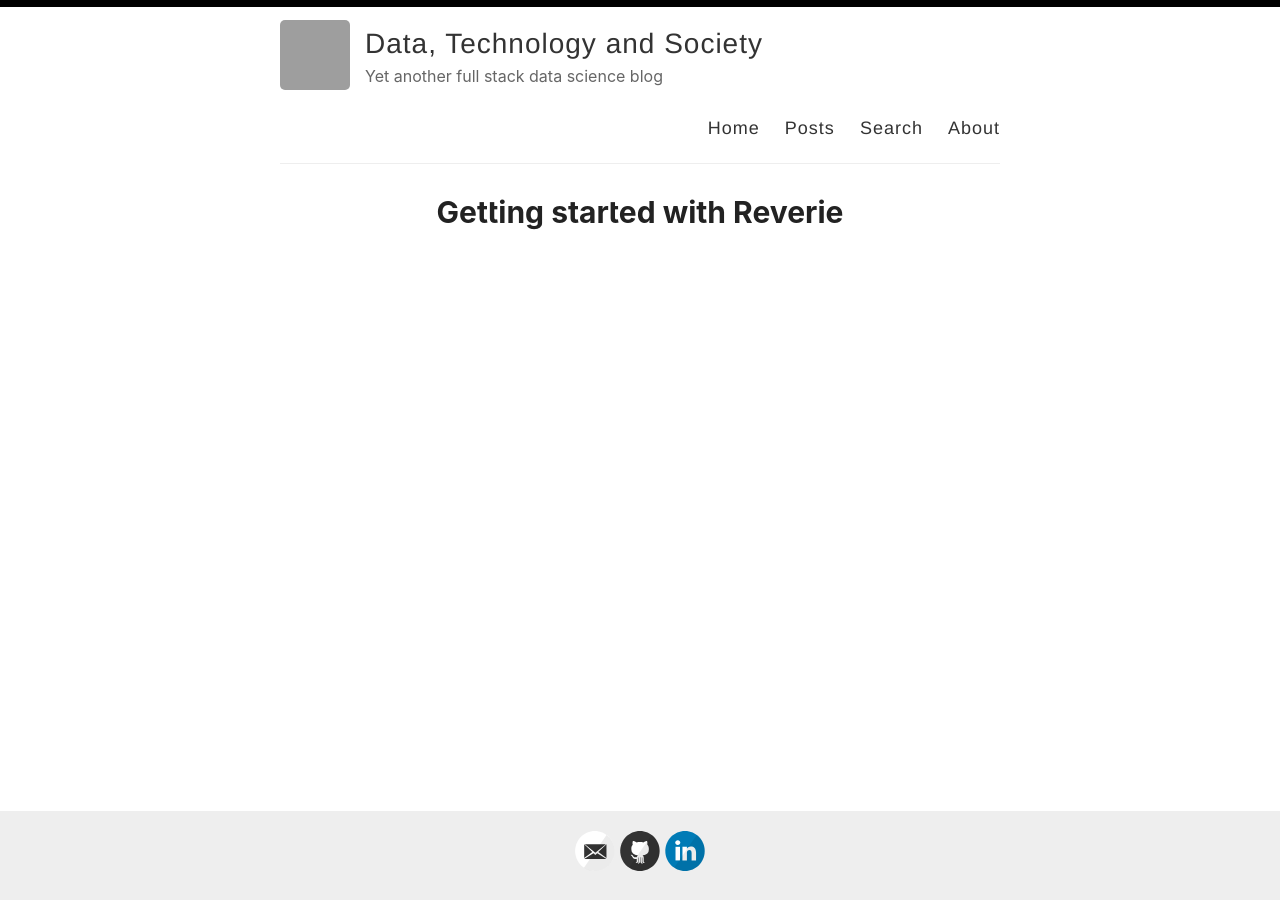
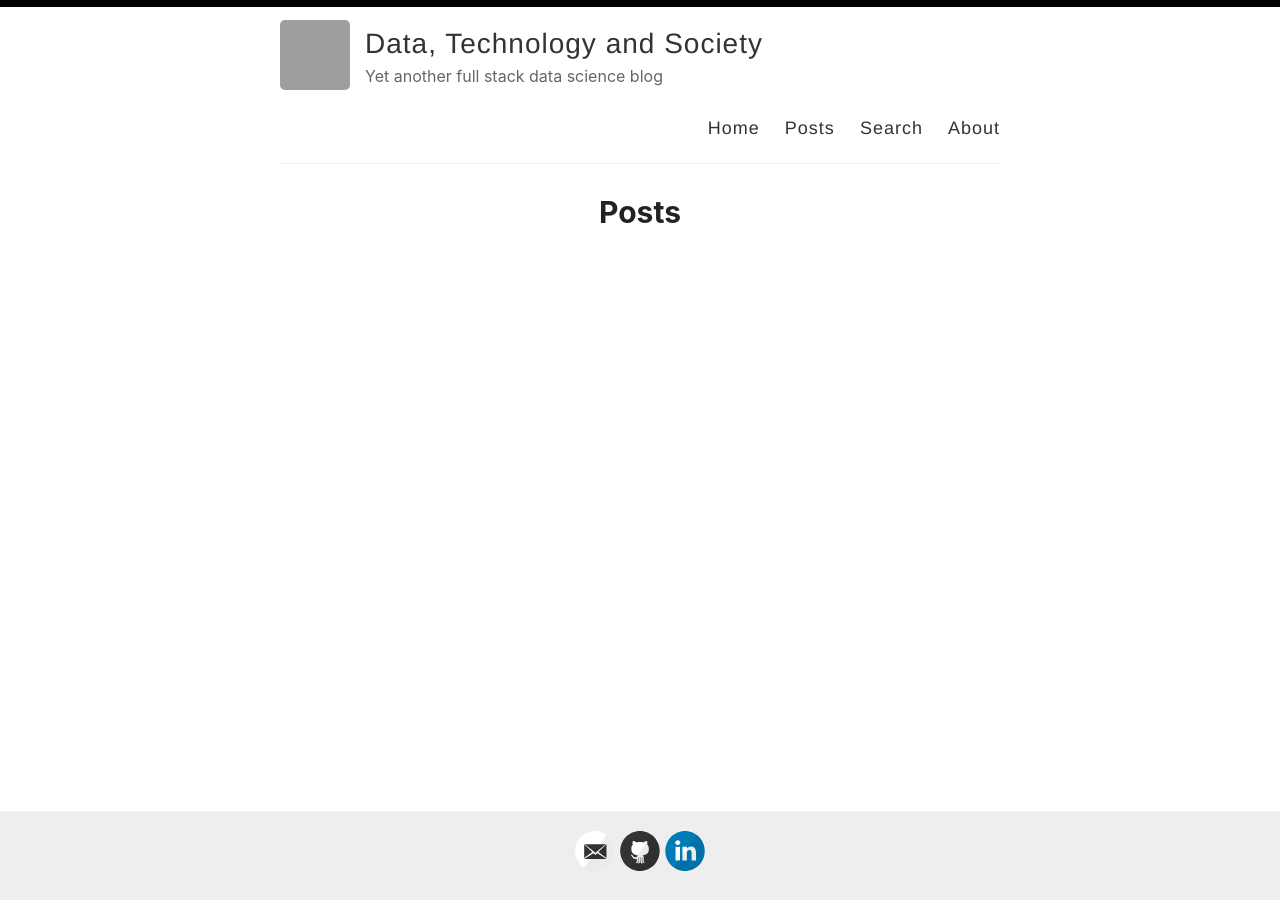
Before and after one commit to xinshizheng/xinshizheng.github.io, a Jekyll site: the page built from _pages/posts.md, in a window 1280 px wide. Built offline with Jekyll 4.4.1, drawn with Linux system fonts in a browser that asks for light colours; grey boxes are pictures that could not be loaded.

Commit message:
change posts page title

```diff
--- a/_pages/posts.md
+++ b/_pages/posts.md
@@ -1,5 +1,5 @@
 ---
 layout: page
-title: Getting started with Reverie
+title: Posts
 permalink: /posts/
 ---
```
